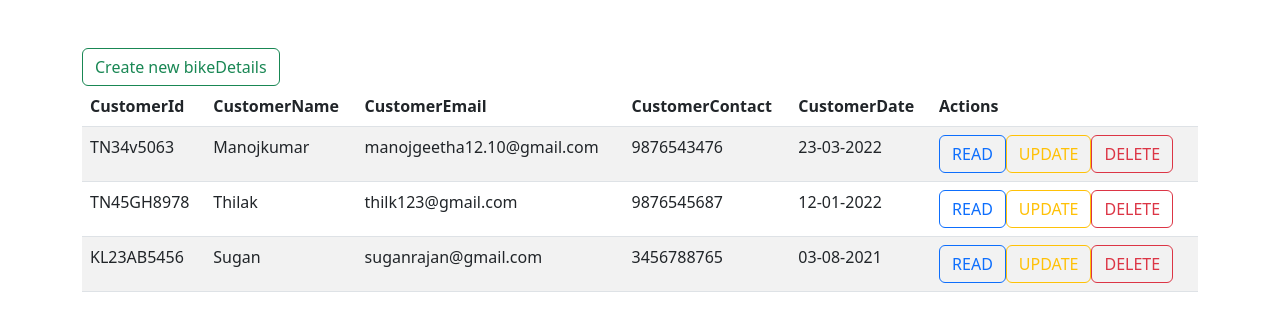
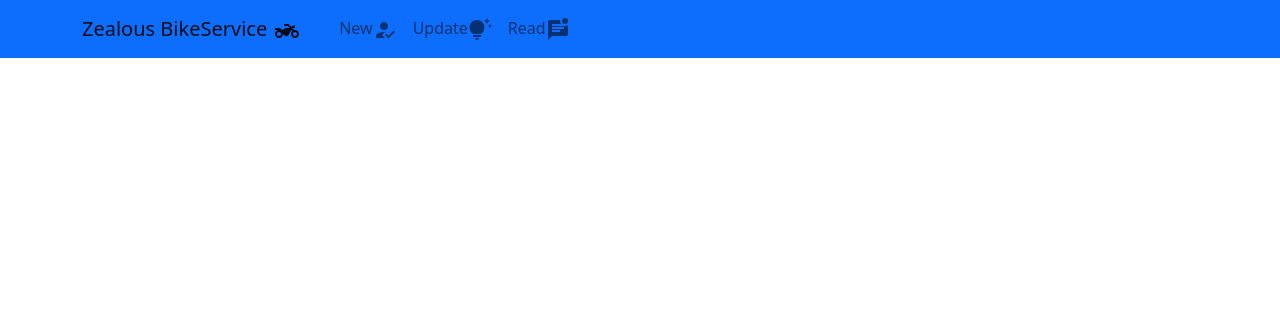
Before and after one commit to Manojkumar886/BikeServiceProject-Forntend, a React (Create React App) app: page / in a window 1280 px wide. Shown: the top 330 px of the page. Built offline with nearby package versions, Linux system fonts and the light colour scheme.

Commit message:
Deploy github pages

```diff
--- a/src/App.js
+++ b/src/App.js
@@ -1,11 +1,21 @@
-import { Homepage01 } from "./PageinHome";
+import { BrowserRouter, Route, Routes } from "react-router-dom";
+import { Register } from "./BikeServiceForm";
+import { Updating } from "./BikeUpdatePage";
+import {  Homepage } from "./PageinHome";
 
 
 
 function App() {
   return (
     <>
-    <Homepage01/>
+    <BrowserRouter>
+    <Homepage/>
+    <Routes>
+      <Route path="create" exact element={<Register/>} />
+      <Route path="update" exact element={<Register/>}/>
+      <Route />
+    </Routes>
+    </BrowserRouter>
     </>
   );
 }
--- a/src/BikeServiceForm.js
+++ b/src/BikeServiceForm.js
@@ -41,7 +41,7 @@ export let Register=()=>
 
     return(
         <>
-            <div className="container bg-dark">
+            <div className="container bg-light">
                 <img src="./Images/BikeForm.webp" id="center1"></img>
             <div className="row justify-content-center">
                 <div className="col-lg-8 col-md-0 col-sm-12 shadow-lg p-3 " id="center">
--- a/src/PageinHome.js
+++ b/src/PageinHome.js
@@ -1,143 +1,29 @@
-import { useEffect, useState } from "react"
-import { FetchExact, list, remove } from "./BikeDetailValues";
-import 'bootstrap/dist/css/bootstrap.min.css'
-import { Register } from "./BikeServiceForm";
-import { Reading } from "./BikeReadPage";
-import { Updating } from "./BikeUpdatePage";
+import { Container, Nav, Navbar } from "react-bootstrap"
+import TwoWheelerSharpIcon from '@mui/icons-material/TwoWheelerSharp';
+import HowToRegIcon from '@mui/icons-material/HowToReg';
+import TipsAndUpdatesIcon from '@mui/icons-material/TipsAndUpdates';
+import MarkUnreadChatAltIcon from '@mui/icons-material/MarkUnreadChatAlt';
+import "../node_modules/bootstrap/dist/css/bootstrap.min.css"
 
-export const Homepage01=()=>
-{
-    const[temparray,setTemparray]=useState([]);
-    const[createview,setCreateview]=useState(false)
-    const[readview,setReadview]=useState(false)
-    const[pos,setPos]=useState(0)
-    const[updateview,setUpdateview]=useState(false)
-    const[obj,setObj]=useState({})
-    const result=()=>
-    {
-        setTemparray(list)
-    }
-    useEffect(()=>
-    {
-        result()
-    })
 
+
+export const Homepage=()=>{
     return(
         <>
-        <div className="container mt-5">
-            {
-                (createview)?
-                <>
-                <Register/>
-                <button className="btn btn-outline-secondary" onClick={
-                    ()=>
-                    {
-                        setCreateview(false)
-                    }
-                }>Back</button>
-                </>
-                :
-                (readview)?
-                <>
-                <Reading who={pos} />
-                <button className="btn btn-outline-secondary" onClick={
-                    ()=>
-                    {
-                        setReadview(false)
-                    }
-                }>
-                    Back
-                </button>
-                </>
-                :
-                (updateview)?
-                <>
-                <Updating who={pos} mention={obj} />
-                <button className="btn btn-outline-secondary" onClick={
-                    ()=>
-                    {
-                        setUpdateview(false)
-                    }
-                }>
-                    Back
-                </button>
-                </>
-                :
-                <>
-                <button className="btn btn-outline-success" onClick={
-                    ()=>
-                    {
-                        setCreateview(true)
-                    }
-                } >
-                    Create new bikeDetails
-                </button>
-                <div className="row justify-content-center">
-                    <div className="table-responsive-md">
-                        <table className="col-lg-8 col-md-10 col-sm-12 table table-striped p-4 ">
-                            <thead>
-                                <tr>
-                                    <th>CustomerId </th>
-                                    <th>CustomerName</th>
-                                    <th>CustomerEmail</th>
-                                    <th>CustomerContact</th>
-                                    <th>CustomerDate</th>
-                                    <th>Actions</th>
-                                </tr>
-                            </thead>
-                            <tbody>
-                                {
-                                    temparray.map((ele,ind)=>
-                                    (
-                                        <tr>
-                                            <td>{ele.cusId}</td>
-                                            <td>{ele.cusName}</td>
-                                            <td>{ele.cusEmail}</td>
-                                            <td>{ele.cusContact}</td>
-                                            <td>{ele.cusDate}</td>
-                                            <td>
-                                                <button className="btn btn-outline-primary" onClick={
-                                                    ()=>
-                                                    {
-                                                        setReadview(true);
-                                                        setPos(ind)
-                                                    }
-                                                }>
-                                                    READ
-                                                </button>
-                                                <button className="btn btn-outline-warning" onClick={
-                                                    ()=>
-                                                    {
-                                                        setUpdateview(true)
-                                                        setPos(ind);
-                                                        setObj(FetchExact(ele.cusName));
-                                                    }
-                                                }>
-                                                    UPDATE
-                                                </button>
-                                                <button className="btn btn-outline-danger" onClick={
-                                                    ()=>
-                                                    {
-                                                        setTemparray(remove(ind))
-                                                    }
-                                                }>
-                                                    DELETE
-                                                </button>
-                                            </td>
-                                        </tr>
-                                    ))
-                                }
-                            </tbody>
+            <Navbar bg="primary" expand="lg">
+                <Container>
 
-                        </table>
-
-                    </div>
-
-                </div>
-                </>
-            }
-
-        </div>
+                    <Navbar.Brand href="/" className="">Zealous BikeService<TwoWheelerSharpIcon className="ms-2" ></TwoWheelerSharpIcon></Navbar.Brand>
+                    <Navbar.Toggle aria-controls="manoj" />
+                    <Navbar.Collapse id="manoj">
+                        <Nav className="ms-3">
+                            <Nav.Link href="/create">New<HowToRegIcon></HowToRegIcon></Nav.Link>
+                            <Nav.Link href="/update">Update<TipsAndUpdatesIcon></TipsAndUpdatesIcon></Nav.Link>
+                            <Nav.Link href="/read">Read<MarkUnreadChatAltIcon></MarkUnreadChatAltIcon></Nav.Link>
+                        </Nav>
+                    </Navbar.Collapse>
+                </Container>
+            </Navbar>
         </>
     )
 }
```
Also changed, not shown: package.json (+9 -0 lines), src/BikeReadPage.js (line endings or trailing spaces), 1 other file (tests, documents, lock files or other folders).
